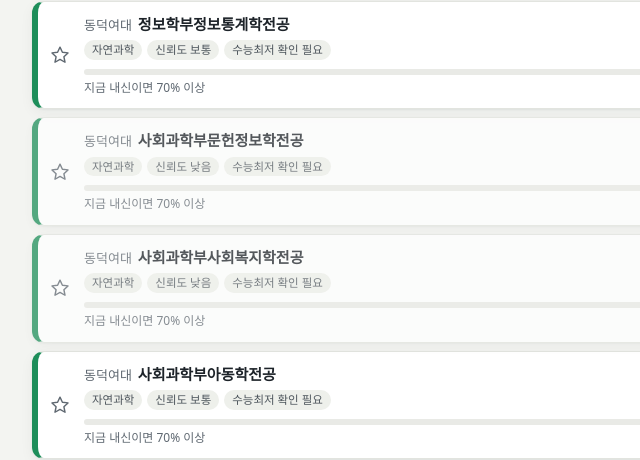
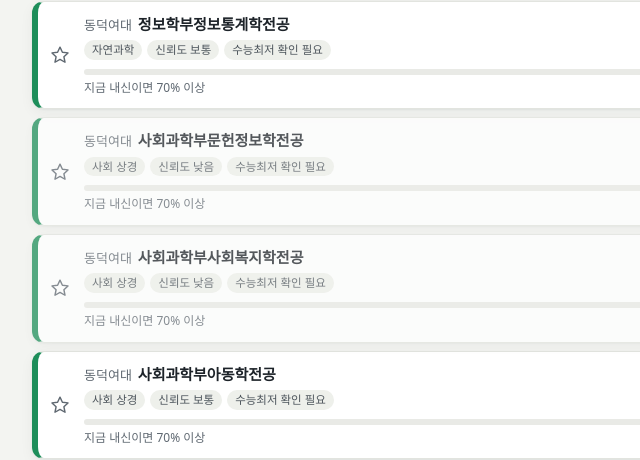
Before and after one commit to baetany/namseong-naesin, a plain HTML site: page index.html in a window 1280 px wide. Shown: the part 1882-2342 px from the top of the page, 136-776 px from the left. Drawn offline with Linux system fonts and the light colour scheme.

Commit message:
Add files via upload

```diff
--- a/index.html
+++ b/index.html
@@ -2295,10 +2295,12 @@ const AJ_HIST = {'기계공학과':[2.38,2.09],'산업공학과':[2.28,2.24],'
 // 충남대: 대학 자료상 1단계 교과, 2단계 면접인 학과
 const CN_IV = ['국어교육과','수학교육과','화학공학교육과','기술교육과'];
 
-function classify(n){
+function classify(n0){
+  const n = n0.replace(/문화/g,'문');
   if(/약학|약과학|한약|수의|간호|물리치료|방사선|치위생|임상병리|작업치료|보건|안경광학|응급구조|재활/.test(n)) return 'med';
   if(/자유전공|자율전공|자율학부|자율미래|^자유|인터칼리지|광역|상상력인재|창의융합학부|열린전공|진리자유|미래융합전공|^자율|첨단자율|융합대학|^첨단융합학부$|자연과학융합학부|인문사회융합학부|공학융합학부|농생명융합학부|SCIENCE기반|인문학기반|AI기반/.test(n)) return 'free';
   if(/교육|사범/.test(n)) return 'edu';
+  if(!/공학|산림/.test(n) && /사회과학|사회복지|아동|문헌정보|가족|경영|경제|무역|통상|회계|세무|금융|행정|정치|언론|미디어커뮤|광고|홍보|법학|소비자/.test(n) && !/자유전공|자율전공|교육/.test(n)) return 'soc';
   if(/공학|공과|컴퓨터|컴퓨팅|소프트웨어|SW|전자|전기|기계|건축|반도체|인공지능|AI|데이터|정보통신|모빌리티|로봇|토목|도시공|환경공|에너지|신소재|재료|화공|산업공|항공|조선|ICT|IT|보안|사이버|건설|자동차|시스템공|통신|원자력|배터리|이차전지|디스플레이|메카트로|드론|우주|방재|플랜트|제어|위치정보|정보보호|암호|양자|MSDE|조경|정보시스템|정보융합|지능|가상현실|스마트시티|스마트팩토리|클라우드/.test(n)) return 'eng';
   if(/수학|물리|화학|생명|생물|통계|지구|천문|지질|해양|대기|식품|영양|바이오|미생물|생화학|원예|농|산림|동물|식물|축산|의류|의상|과학|곤충|섬유|목재|펄프|스마트팜|임산|주거|자원|코스메틱|화장품|나노|분자|유전|환경/.test(n)) return 'sci';
   if(/국어|국문|영어|영문|어문|문학|언어|사학|역사|국사|철학|고고|문화|중어|일어|독어|불어|노어|스페인|일본|중국|러시아|프랑스|독일|한문|인문|문예|신학|불교|유학|한국학|서어|유럽|영미|콘텐츠|인류|스터디즈/.test(n)) return 'hum';
```
